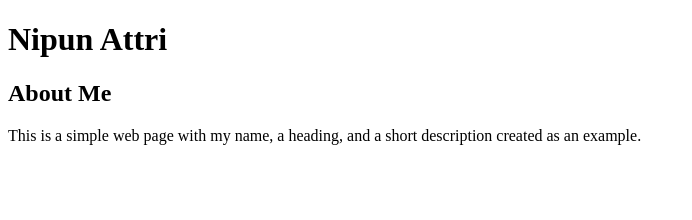
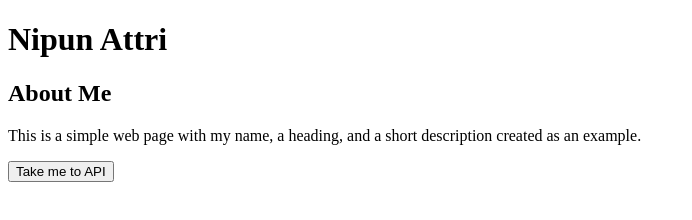
Before and after one commit to nipunattri1/dock-it-up-tasks-sol, a plain HTML site: page task-00-introduction/sol/index.html in a window 1280 px wide. Shown: the whole page, without its empty margins (0-692 px from the left). Drawn offline with Linux system fonts and the light colour scheme.

Commit message:
Fix Task 1

```diff
--- a/task-00-introduction/sol/index.html
+++ b/task-00-introduction/sol/index.html
@@ -1,14 +1,21 @@
 <!DOCTYPE html>
 <html lang="en">
+
 <head>
   <meta charset="UTF-8">
   <title>My First Page</title>
 </head>
+
 <body>
   <h1>Nipun Attri</h1>
   <h2>About Me</h2>
   <p>
     This is a simple web page with my name, a heading, and a short description created as an example.
   </p>
+  <a href="http://api:5678">
+    <button>Take me to API</button>
+  </a>
+
 </body>
+
 </html>
```
Also changed, not shown: 1 other file.
